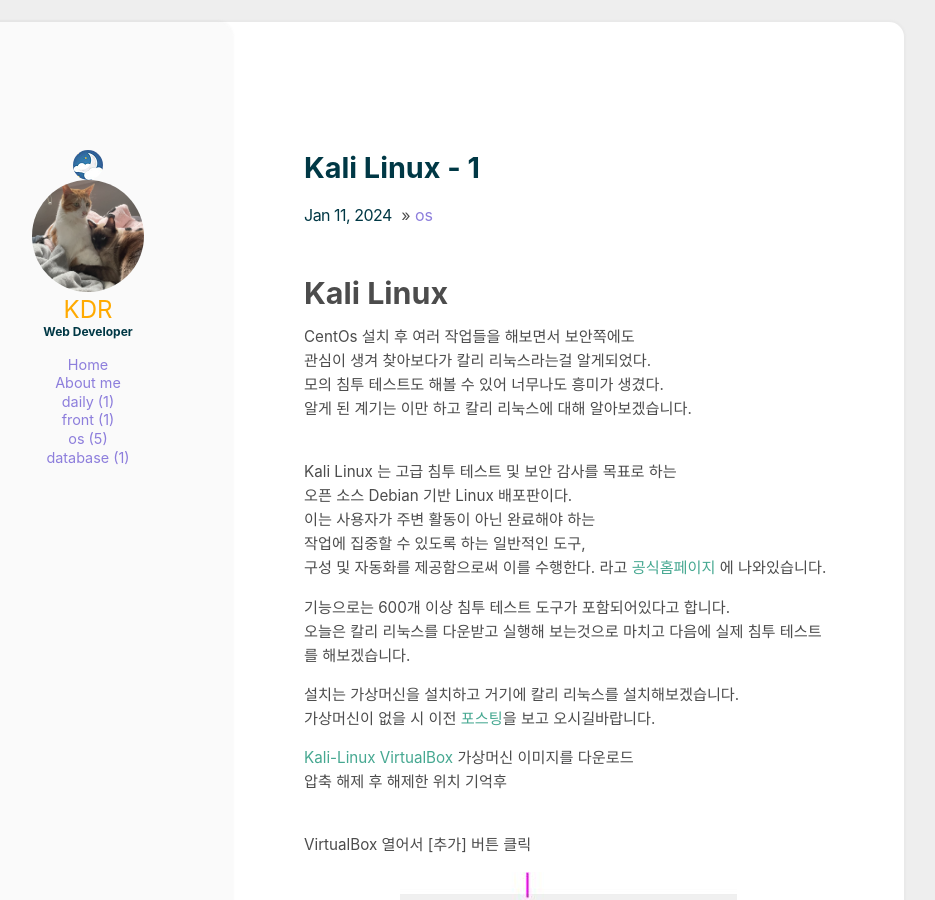
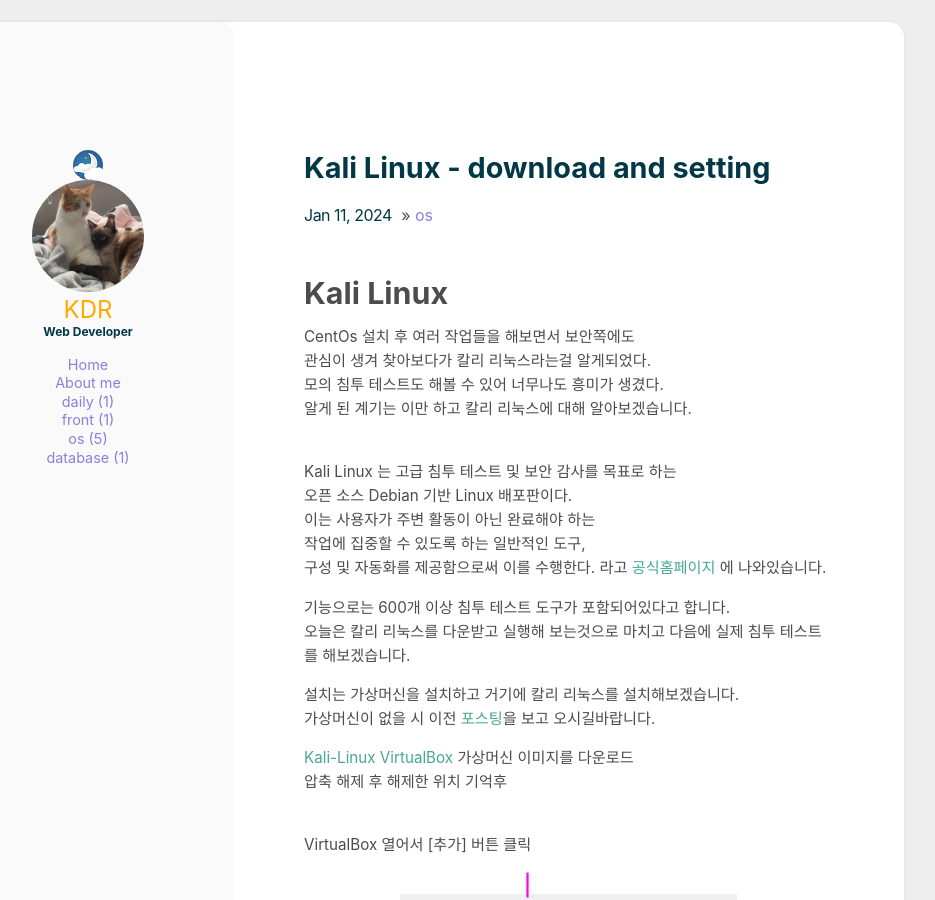
Before and after one commit to ghdudwkd4/ghdudwkd4.github.io, a Jekyll site: the page built from _posts/os/2024-01-11-Kali-Linux-download.md, in a window 1280 px wide and 900 px high. Shown: the whole window, without its empty margins (216-1151 px from the left). Built offline with Jekyll 4.4.1, drawn with Linux system fonts in a browser that asks for light colours.

Commit message:
os kaliLinux 제목 변경

```diff
--- a/_posts/os/2024-01-11-Kali-Linux.md
+++ b/_posts/os/2024-01-11-Kali-Linux-download.md
@@ -1,5 +1,5 @@
 ---
-title: Kali Linux - 1
+title: Kali Linux - download and setting
 layout: post
 categories: os
 order: 4
```
